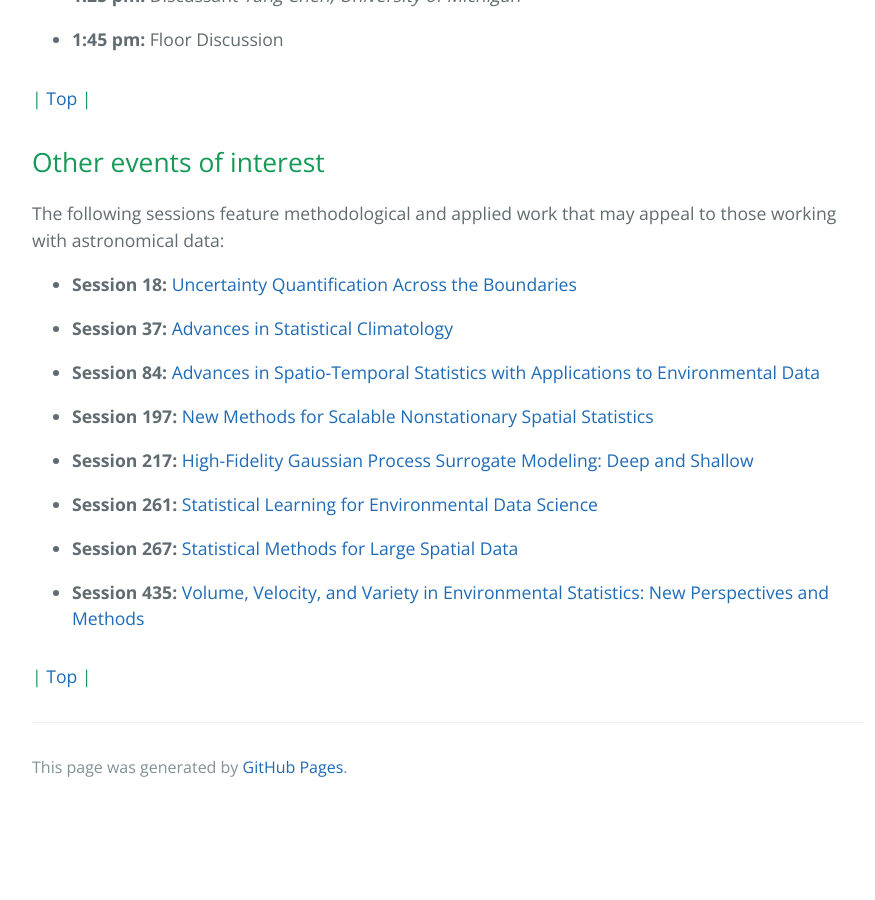
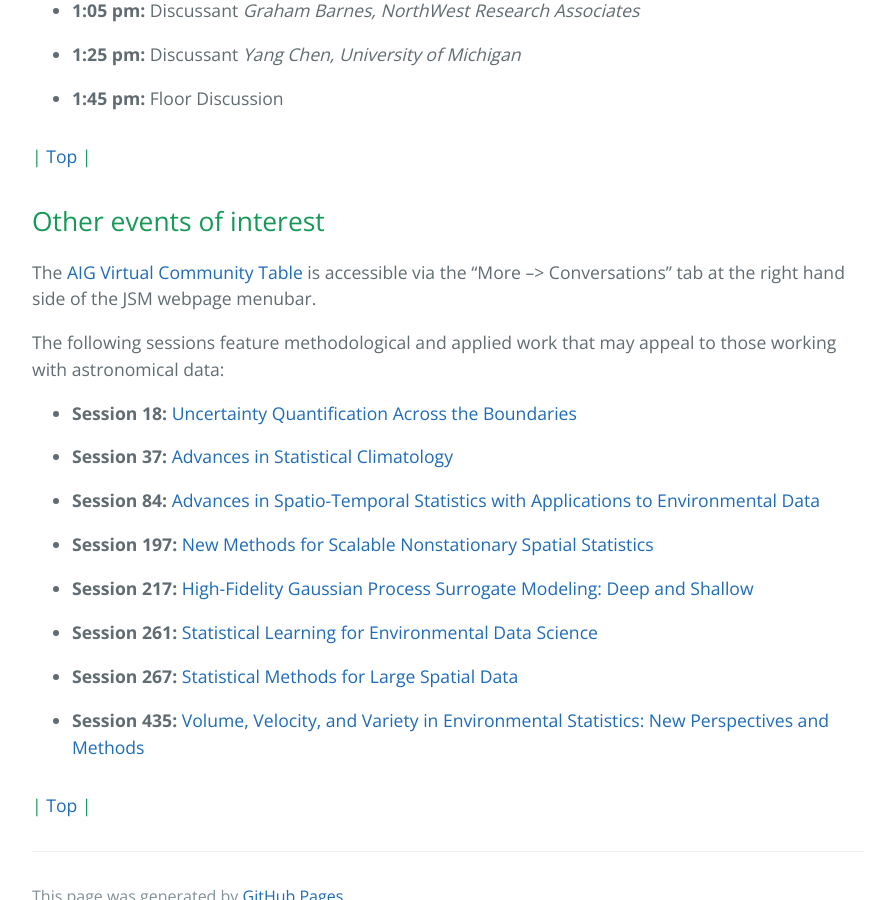
Before and after one commit to aigamstat/aigamstat.github.io, a Jekyll site: the page built from jsm2021/index.md, in a window 1280 px wide and 900 px high, scrolled down 6723 px. Shown: the whole window, without its empty margins (192-1067 px from the left). Built offline with Jekyll 4.4.1, drawn with Linux system fonts in a browser that asks for light colours; before the commit the page ends 7534 px from its top, so only the background shows below that.

Commit message:
added Community Table info to JSM2021

```diff
--- a/jsm2021/index.md
+++ b/jsm2021/index.md
@@ -17,7 +17,8 @@ layout: default
 **Note: all times are in EDT, Eastern Daylight Time (GMT+4)**
 
 ## INDEX
-#### [AIG meeting](#aig-annual-meeting) | [Student Paper Award](#session-220444) | [Statistical Answers to Astrophysical Questions](#session-220142) | [Telling the story of our galaxy and beyond](#session-220261) | [Data-Rich Universe with Data-Driven Approaches](#session-220569) | [Statistical Challenges in Cosmology](#session-220603) | [Solar Flare Predictions I](#session-220521) | [Solar Flare Predictions II](#session-220622) | [Other events](#other-events-of-interest)
+#### [AIG meeting](#aig-annual-meeting) | [Student Paper Award](#session-220444)
+#### [Statistical Answers to Astrophysical Questions](#session-220142) | [Telling the story of our galaxy and beyond](#session-220261) | [Data-Rich Universe with Data-Driven Approaches](#session-220569) | [Statistical Challenges in Cosmology](#session-220603) | [Solar Flare Predictions I](#session-220521) | [Solar Flare Predictions II](#session-220622) | [Other events](#other-events-of-interest)
 
 We will use an [Astrostatistics Interest Group Slack channel](https://astrostatisti-dzq6013.slack.com/archives/C011GJMLLET) to ease communication between the audience and the speakers at the various sessions.  In order to be added to this channel, please contact one of the office bearers or write to [aigamstat @ gmail.](mailto:aigamstat@gmail.com?Subject=Slack)
 
@@ -214,6 +215,8 @@ the #jsm2021 channel.
 
 ## Other events of interest
 
+  The [AIG Virtual Community Table](https://jsm2021.pathable.co/organizations/fqjZNX2bGnC8TY7iq) is accessible via the "More --&gt; Conversations" tab at the right hand side of the JSM webpage menubar.
+
   The following sessions feature methodological and applied work that may appeal to those working with astronomical data:
 
 - **Session 18:** [Uncertainty Quantification Across the Boundaries](https://ww2.amstat.org/meetings/jsm/2021/onlineprogram/ActivityDetails.cfm?SessionID=220252)
```
